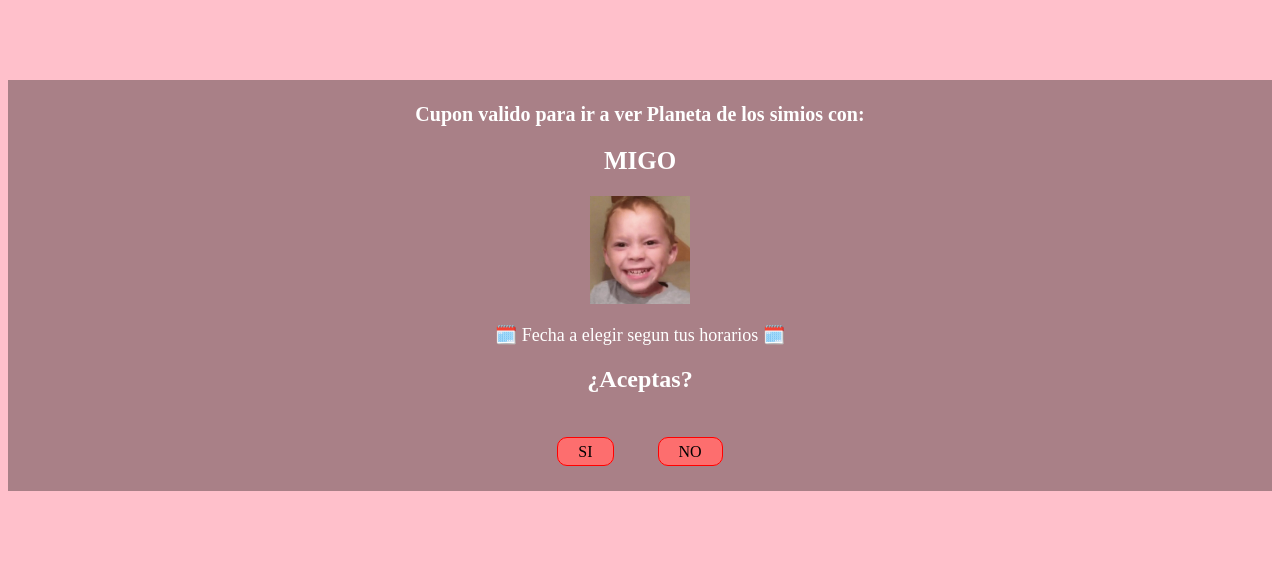
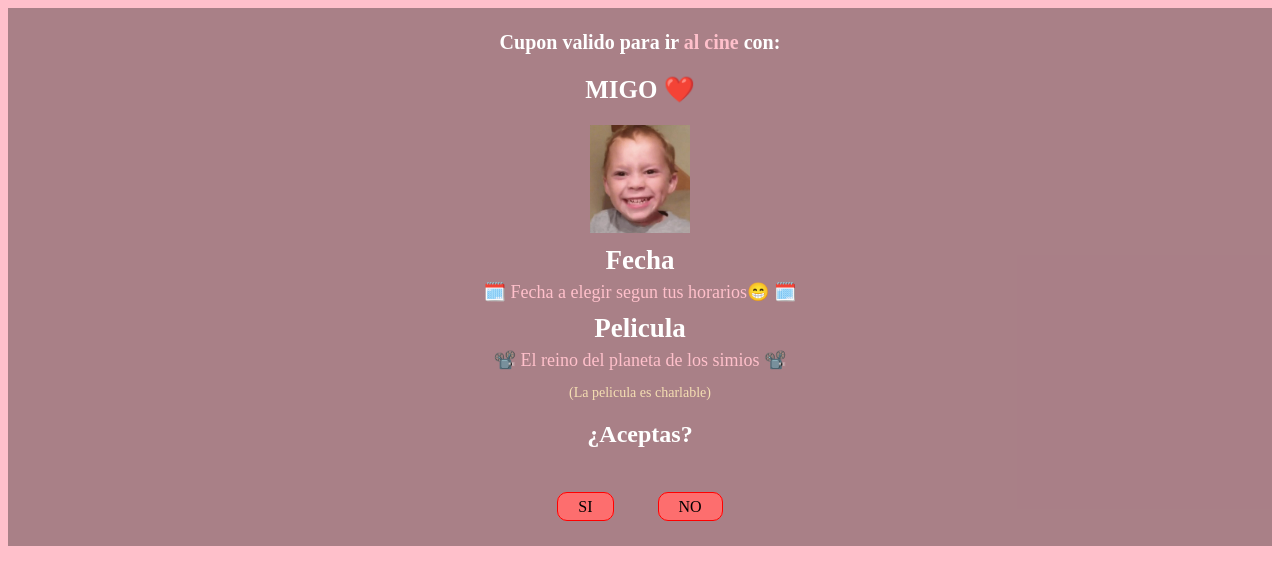
Before and after one commit to Emmanuel2622/Invitacion, a plain HTML site: page index.html in a window 1280 px wide. Drawn offline with Linux system fonts and the light colour scheme.

Commit message:
Add files via upload

```diff
--- a/index.html
+++ b/index.html
@@ -7,18 +7,25 @@
     <link rel="stylesheet" href="style.css">
 </head>
 <body>
-    <div class="content" style="align-items: center; justify-content: center; margin-top: 10vh;">
+    <div class="content" style="align-items: center; justify-content: center; margin-top: 1vh;">
         <div style="font-size: 10px; width: 100%; text-align: center;">
-            <h1>Cupon valido para ir a ver Planeta de los simios con:</h1>
-            <h2 style="font-size: 25px;">MIGO</h2>
+            <h1>Cupon valido para ir <b style="color: pink;">al cine</b> con:</h1>
+            <h2 style="font-size: 25px;">MIGO ❤️</h2>
             <img style="width: 100px;" src="sti1.jpeg" alt="">
         </div>
         <div style="font-size: 18px; text-align: center;">
-            <p>🗓️ Fecha a elegir segun tus horarios 🗓️</p>
+            <h2 class="tit">Fecha</h2>
+            <p class="parr">🗓️ Fecha a elegir segun tus horarios😁 🗓️</p>
+            <h2 class="tit">Pelicula</h2>
+            <p class="parr">📽️ El reino del planeta de los simios 📽️</p>
+            <p style="font-size: 14px; color: wheat;">(La pelicula es charlable)</p>
         </div>
         <div style="text-align: center;">
             <h2>¿Aceptas?</h2>
-            <img id="miImagen" src="st2.jpeg" alt="" style="display: none; justify-content: center; width: 200px;">
+            <div id="miImagen" style="display: none;">
+                <img src="st2.jpeg" alt="" style="justify-content: center; width: 200px;">
+                <h2>Respuesta incorrecta volve a intentar 😡</h2>
+            </div>
         </div>
         <div style="text-align: center; margin-top: 50px; margin-bottom: 20px;">
             <a class="btn" href="https://wa.me/2615930274?text=Acepto+ir+al+cine+con+mi+amorcito+❤️" style="color: black; text-decoration: none;">SI</a>
--- a/style.css
+++ b/style.css
@@ -19,3 +19,12 @@
     background-color: rgba(0, 0, 0, 0.336);
     padding: 10px;
 }
+
+.tit {
+    margin: 10px 0px 5px 0px;
+}
+
+.parr {
+    color: pink;
+    margin: 0px 0px 0px 0px;
+}
```
Also changed, not shown: imagen.jpeg (added).
